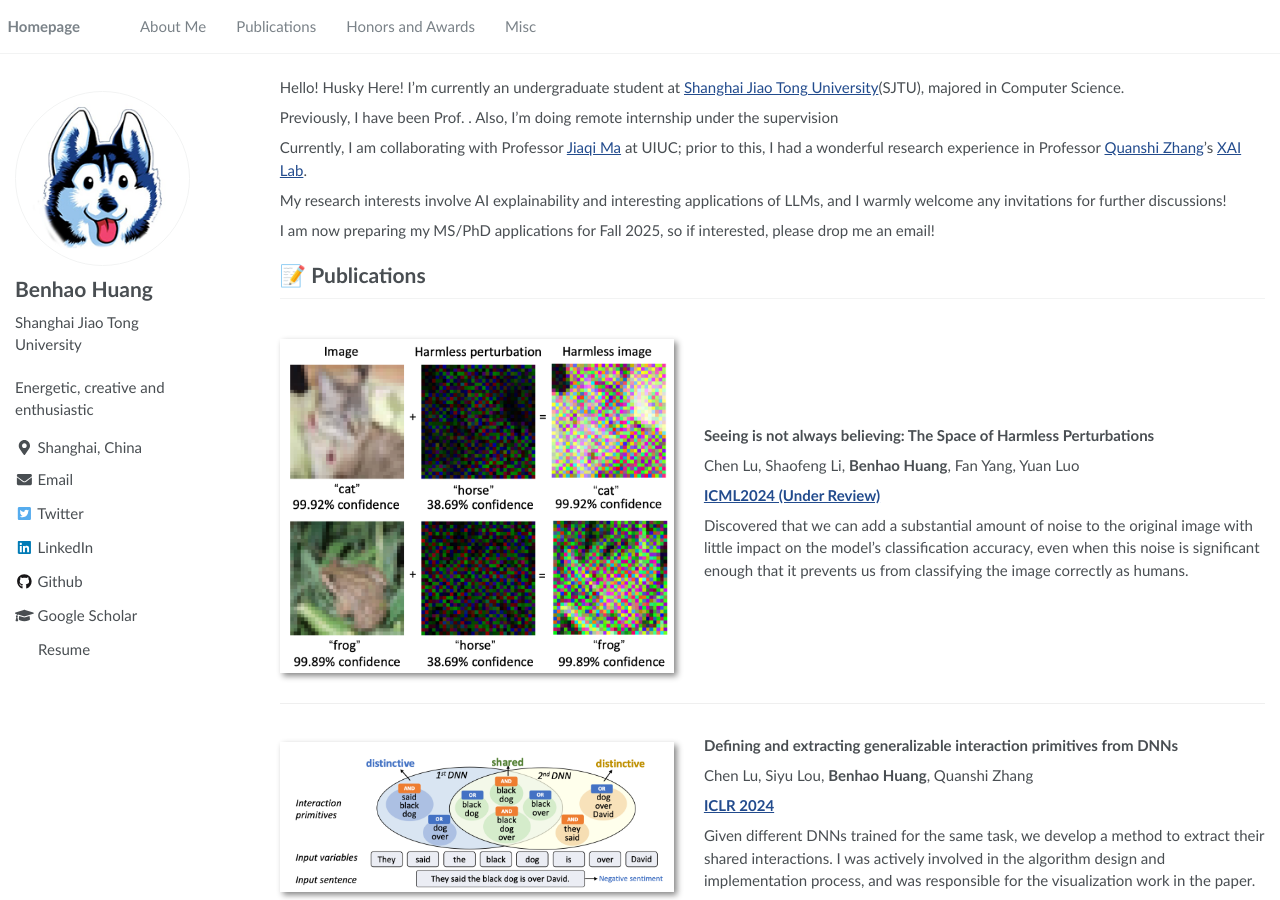
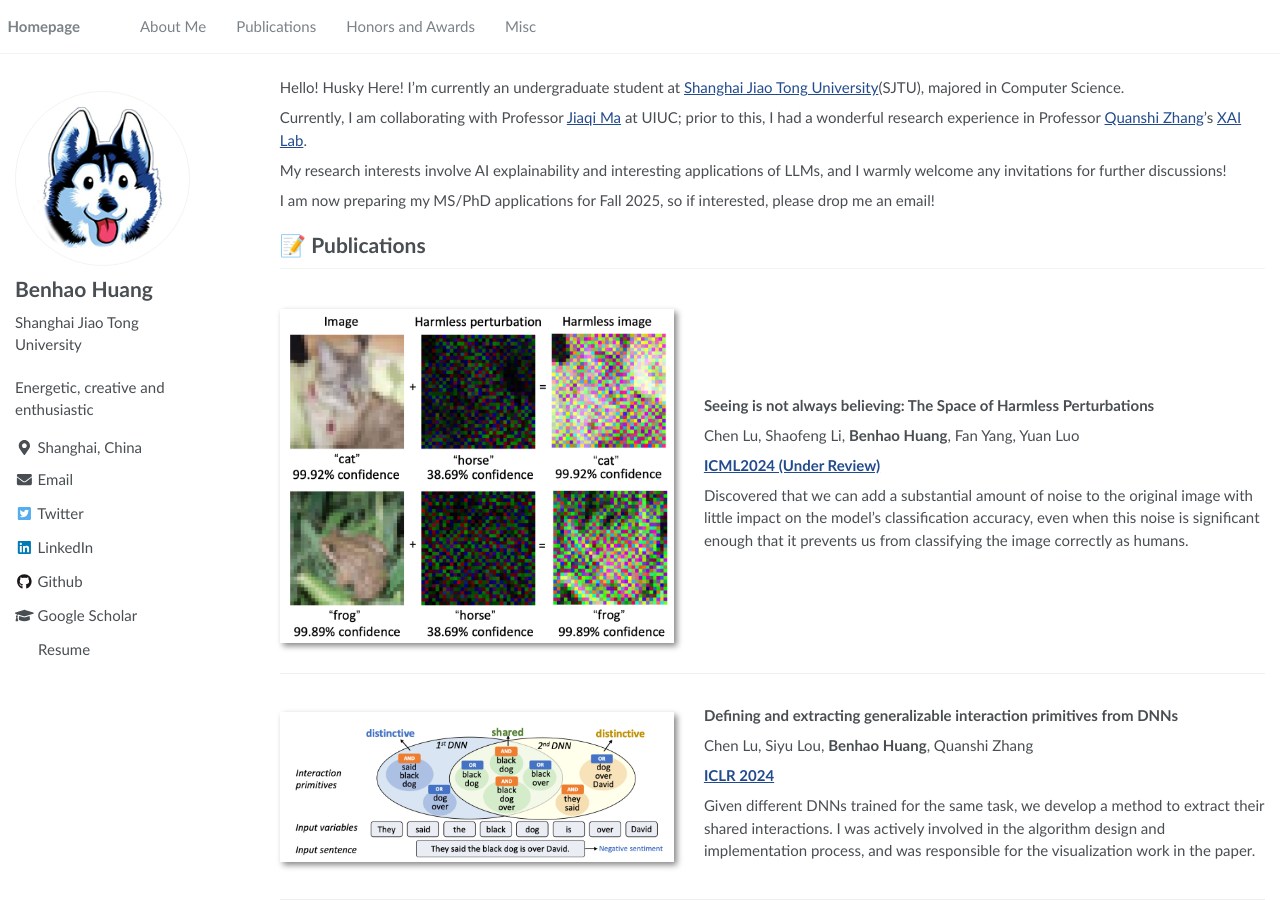
Before and after one commit to RayeRen/acad-homepage.github.io, a Jekyll site: the page built from _pages/about.md, in a window 1280 px wide and 900 px high. Built offline with Jekyll 4.4.1, drawn with Linux system fonts in a browser that asks for light colours; nearby versions of some CDN libraries; a style sheet for code colours, icons or effects is not loaded.

Commit message:
Update about.md

```diff
--- a/_pages/about.md
+++ b/_pages/about.md
@@ -25,16 +25,13 @@ redirect_from:
 <link rel="stylesheet" href="https://use.fontawesome.com/releases/v5.0.13/css/all.css">
 
 
- Hello! Husky Here!  I'm currently an undergraduate student at [Shanghai Jiao Tong University](https://en.sjtu.edu.cn/)(SJTU), majored in Computer Science.
+  Hello! Husky Here!  I'm currently an undergraduate student at [Shanghai Jiao Tong University](https://en.sjtu.edu.cn/)(SJTU), majored in Computer Science.
 
-  Previously, I have been Prof. . Also, I'm doing remote internship under the supervision
+  Currently, I am collaborating with Professor [Jiaqi Ma](https://jiaqima.github.io/) at UIUC; prior to this, I had a wonderful research experience in Professor [Quanshi Zhang](http://qszhang.com/)'s [XAI Lab](https://sjtu-xai-lab.github.io/).
 
+  My research interests involve AI explainability and interesting applications of LLMs, and I warmly welcome any invitations for further discussions!
 
-Currently, I am collaborating with Professor [Jiaqi Ma](https://jiaqima.github.io/) at UIUC; prior to this, I had a wonderful research experience in Professor [Quanshi Zhang](http://qszhang.com/)'s [XAI Lab](https://sjtu-xai-lab.github.io/).
-
-My research interests involve AI explainability and interesting applications of LLMs, and I warmly welcome any invitations for further discussions!
-
-I am now preparing my MS/PhD applications for Fall 2025, so if interested, please drop me an email!
+  I am now preparing my MS/PhD applications for Fall 2025, so if interested, please drop me an email!
 
 
 <!--My research interest includes neural machine translation and computer vision. I have published more than 100 papers at the top undergraduateational AI conferences with total <a href='https://scholar.google.com/citations?user=DhtAFkwAAAAJ'>google scholar citations <strong><span id='total_cit'>260000+</span></strong></a> (You can also use google scholar badge <a href='https://scholar.google.com/citations?user=DhtAFkwAAAAJ'><img src="https://img.shields.io/endpoint?url={{ url | url_encode }}&logo=Google%20Scholar&labelColor=f6f6f6&color=9cf&style=flat&label=citations"></a>).-->
```
